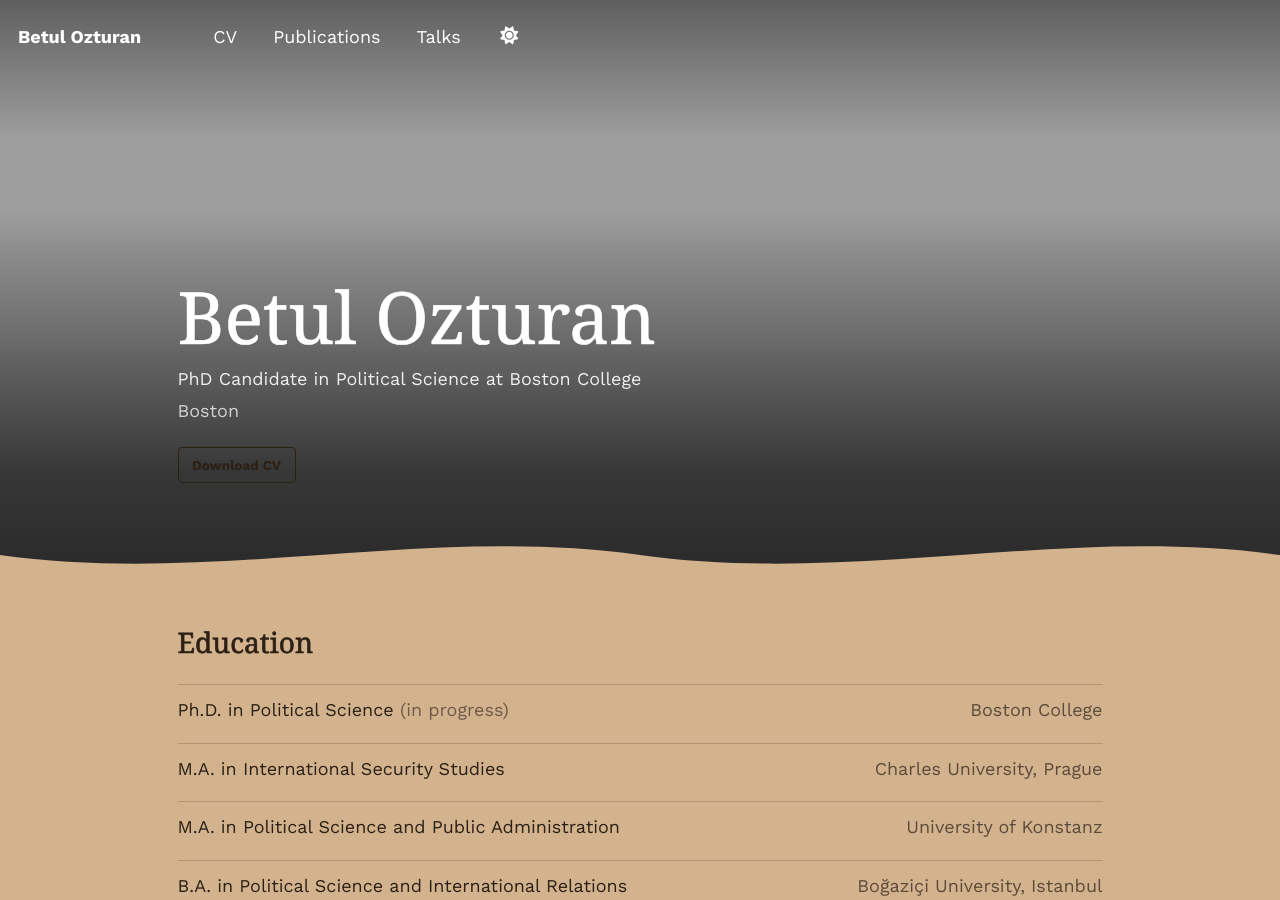
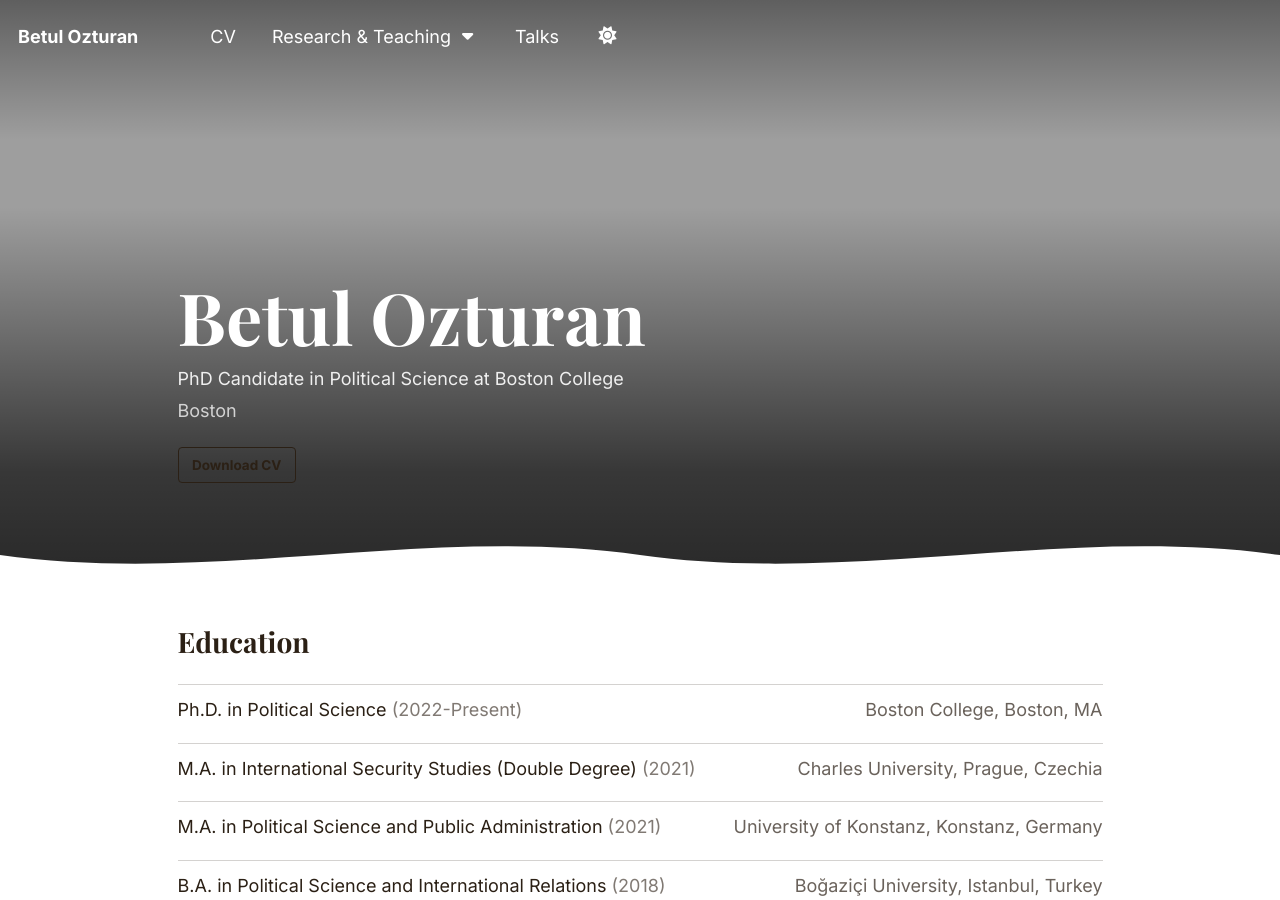
Before and after one commit to betulozturan/betulozturan.github.io, a Jekyll site: the page built from _pages/about.md, in a window 1280 px wide and 900 px high. Built offline with Jekyll 4.4.1, drawn with Linux system fonts in a browser that asks for light colours; some web fonts are replaced.

Commit message:
Match siennanordquist.com style: white bg, Playfair Display/Inter, dropdown nav
- Update Education to match the real CV exactly (degree names, full
  school locations, and years: 2022-Present, 2021, 2021, 2018)
- Switch the hero band background from tan to white, matching the
  reference site's white content sections
- Switch fonts to Playfair Display (headings) + Inter (body), the
  actual fonts used on siennanordquist.com (confirmed via computed
  styles on their site). Playfair Display ships a real bold weight,
  so the earlier text-stroke faux-bold hack (needed for the previous
  single-weight font) is removed.
- Restructure the nav into CV / Research & Teaching (dropdown:
  Publications, Current Projects, Teaching & Research Statement) /
  Talks, mirroring the reference site's structure
- Add Current Projects and Teaching & Research Statement pages,
  populated from the Research Experience and Teaching Experience
  sections of the actual CV (not fabricated)

Co-Authored-By: Claude Sonnet 5 <noreply@anthropic.com>

```diff
--- a/_includes/head/custom.html
+++ b/_includes/head/custom.html
@@ -12,10 +12,10 @@
 <meta name="theme-color" content="#ffffff"/>
 <link rel="stylesheet" href="{{ base_path }}/assets/css/academicons.css"/>
 
-<!-- Site fonts: Libre Caslon Display for headings, Work Sans for body -->
+<!-- Site fonts: Playfair Display for headings, Inter for body (matching siennanordquist.com) -->
 <link rel="preconnect" href="https://fonts.googleapis.com"/>
 <link rel="preconnect" href="https://fonts.gstatic.com" crossorigin/>
-<link href="https://fonts.googleapis.com/css2?family=Libre+Caslon+Display&family=Work+Sans:wght@400;600;700&display=swap" rel="stylesheet"/>
+<link href="https://fonts.googleapis.com/css2?family=Playfair+Display:ital,wght@0,400;0,600;0,700;1,400&family=Inter:wght@400;500;600;700&display=swap" rel="stylesheet"/>
 
 
 <!-- Support for MatJax -->
--- a/_includes/masthead.html
+++ b/_includes/masthead.html
@@ -13,7 +13,18 @@
             {% else %}
               {% assign domain = base_path %}
             {% endif %}
-            <li class="masthead__menu-item"><a href="{{ domain }}{{ link.url }}">{{ link.title }}</a></li>
+            {% if link.children %}
+              <li class="masthead__menu-item masthead__menu-item--dropdown">
+                <a href="{{ domain }}{{ link.url }}" class="masthead__dropdown-toggle">{{ link.title }}<i class="fas fa-fw fa-caret-down" aria-hidden="true"></i></a>
+                <ul class="masthead__dropdown-menu">
+                  {% for child in link.children %}
+                    <li><a href="{{ base_path }}{{ child.url }}">{{ child.title }}</a></li>
+                  {% endfor %}
+                </ul>
+              </li>
+            {% else %}
+              <li class="masthead__menu-item"><a href="{{ domain }}{{ link.url }}">{{ link.title }}</a></li>
+            {% endif %}
           {% endfor %}
           <li id="theme-toggle" class="masthead__menu-item persist tail">
             <a><i id="theme-icon" class="fa-solid fa-sun" aria-hidden="true" title="toggle theme"></i></a>
--- a/_pages/about.md
+++ b/_pages/about.md
@@ -10,14 +10,17 @@ about_bio:
   - "My dissertation project investigates **rebel group alliances** and their long-term influence on postwar governance. To do this, I combine computational methods, like **text analysis**, **social network analysis**, and **event data modeling**. I also work with large datasets on political violence, often building tools that help researchers and the public better understand conflict dynamics."
 education:
   - degree: "Ph.D. in Political Science"
-    school: "Boston College"
-    note: "in progress"
-  - degree: "M.A. in International Security Studies"
-    school: "Charles University, Prague"
+    school: "Boston College, Boston, MA"
+    note: "2022-Present"
+  - degree: "M.A. in International Security Studies (Double Degree)"
+    school: "Charles University, Prague, Czechia"
+    note: "2021"
   - degree: "M.A. in Political Science and Public Administration"
-    school: "University of Konstanz"
+    school: "University of Konstanz, Konstanz, Germany"
+    note: "2021"
   - degree: "B.A. in Political Science and International Relations"
-    school: "Boğaziçi University, Istanbul"
+    school: "Boğaziçi University, Istanbul, Turkey"
+    note: "2018"
 redirect_from:
   - /about/
   - /about.html
--- a/_sass/custom.scss
+++ b/_sass/custom.scss
@@ -5,20 +5,16 @@
 $accent-color: #d3b28e;
 $hero-ink: #2b2015;
 
-$font-heading: "Libre Caslon Display", Georgia, "Times New Roman", serif;
-$font-body: "Work Sans", -apple-system, "San Francisco", "Roboto", "Segoe UI", Arial, sans-serif;
+$font-heading: "Playfair Display", Georgia, "Times New Roman", serif;
+$font-body: "Inter", -apple-system, "San Francisco", "Roboto", "Segoe UI", Arial, sans-serif;
 
 /*
-   Fonts: Libre Caslon Display for every heading/title-level element,
-   Work Sans for everything else (body, buttons, nav). One consistent
-   rule for the whole site rather than one-off per-component styling.
-
-   Libre Caslon Display only ships a single (regular) weight, and this
-   browser silently ignores font-weight: bold on it (confirmed even
-   with an inline !important override, so it isn't a bug in this
-   stylesheet) — text-stroke fakes the bold weight instead, using
-   currentColor so it matches whatever text color the heading has on
-   any given background (hero band, white page, etc.).
+   Fonts: Playfair Display for every heading/title-level element,
+   Inter for everything else (body, buttons, nav), matching
+   siennanordquist.com. One consistent rule for the whole site rather
+   than one-off per-component styling. Unlike the previous Libre
+   Caslon Display, Playfair Display ships a real bold weight, so no
+   text-stroke fakery is needed here.
    ========================================================================== */
 
 body {
@@ -30,8 +26,7 @@ h1, h2, h3, h4, h5, h6,
 .pub-entry__title,
 .talk-title {
   font-family: $font-heading;
-  font-weight: normal;
-  -webkit-text-stroke: 0.6px currentColor;
+  font-weight: bold;
 }
 
 .masthead__inner-wrap,
@@ -55,6 +50,53 @@ h1, h2, h3, h4, h5, h6,
 .masthead,
 .masthead__inner-wrap {
   min-height: 70px;
+}
+
+/*
+   Masthead dropdown ("Research & Teaching" with Publications /
+   Current Projects / Teaching & Research Statement). Hover-driven on
+   desktop; the click handler in masthead.html toggles the same
+   --open class for touch devices.
+   ========================================================================== */
+
+.masthead__menu-item--dropdown {
+  position: relative;
+
+  .masthead__dropdown-toggle {
+    display: flex;
+    align-items: center;
+    gap: 0.3em;
+    cursor: pointer;
+  }
+
+  .masthead__dropdown-menu {
+    display: none;
+    position: absolute;
+    top: 100%;
+    left: 0;
+    min-width: 220px;
+    margin: 0;
+    padding: 0.5em 0;
+    list-style: none;
+    background: var(--global-bg-color);
+    border: 1px solid var(--global-border-color);
+    border-radius: $border-radius;
+    box-shadow: 0 4px 12px rgba(0, 0, 0, 0.12);
+    z-index: 30;
+
+    li a {
+      display: block;
+      margin: 0;
+      padding: 0.5em 1em;
+      white-space: nowrap;
+      font-size: $type-size-6;
+    }
+  }
+
+  &:hover .masthead__dropdown-menu,
+  &.masthead__menu-item--open .masthead__dropdown-menu {
+    display: block;
+  }
 }
 
 /*
@@ -87,6 +129,14 @@ body.has-hero-banner {
     #theme-icon {
       color: #fff;
       transition: color 0.25s ease-in-out;
+    }
+
+    /* the dropdown panel always has its own solid white background
+       (see .masthead__dropdown-menu), regardless of transparent vs
+       solid nav state, so its links need to stay dark, not inherit
+       the white nav-over-photo text color above */
+    .masthead__dropdown-menu a {
+      color: var(--global-masthead-link-color);
     }
   }
 
@@ -172,7 +222,6 @@ body.has-hero-banner {
   font-size: 2.4em;
   line-height: 1.05;
   margin: 0 0 0.15em;
-  -webkit-text-stroke-color: #fff;
 
   @include breakpoint($medium) {
     font-size: 4em;
@@ -203,7 +252,7 @@ body.has-hero-banner {
 
 .hero-profile__band {
   position: relative;
-  background-color: $accent-color;
+  background-color: var(--global-bg-color);
   padding: 2em 1em 3em;
   overflow: hidden;
 }
@@ -371,7 +420,7 @@ body.has-hero-banner {
   margin-top: -60px;
 
   path {
-    fill: $accent-color;
+    fill: var(--global-bg-color);
   }
 }
 
```
Also changed, not shown: other parts of _includes/masthead.html (+14 -0 lines), _data/navigation.yml (+9 -2 lines), _pages/current-projects.html (added, +36 -0 lines), _pages/teaching-research-statement.html (added, +41 -0 lines).
